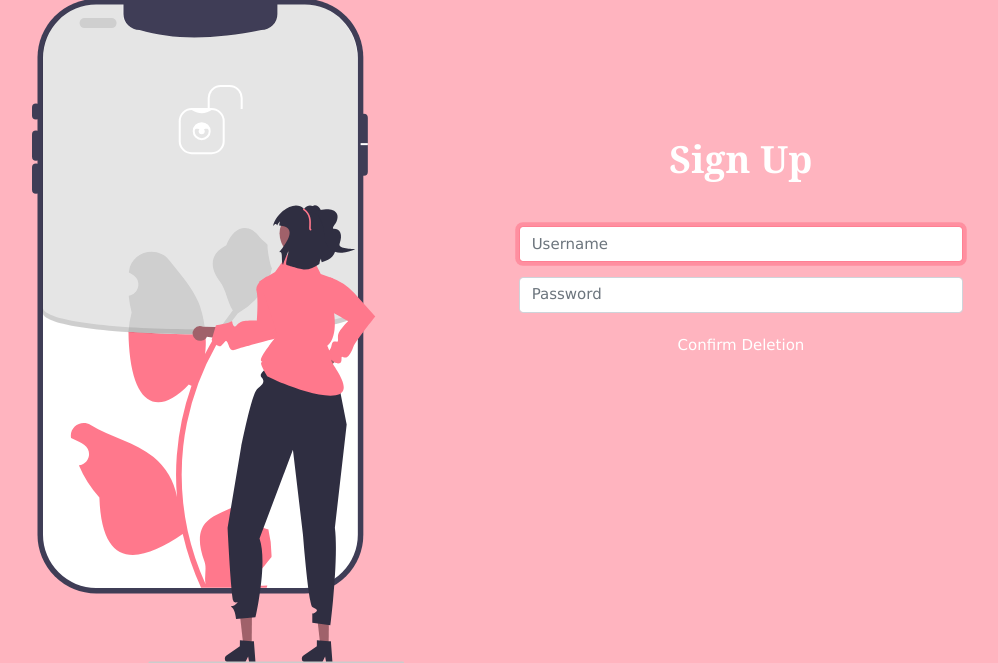
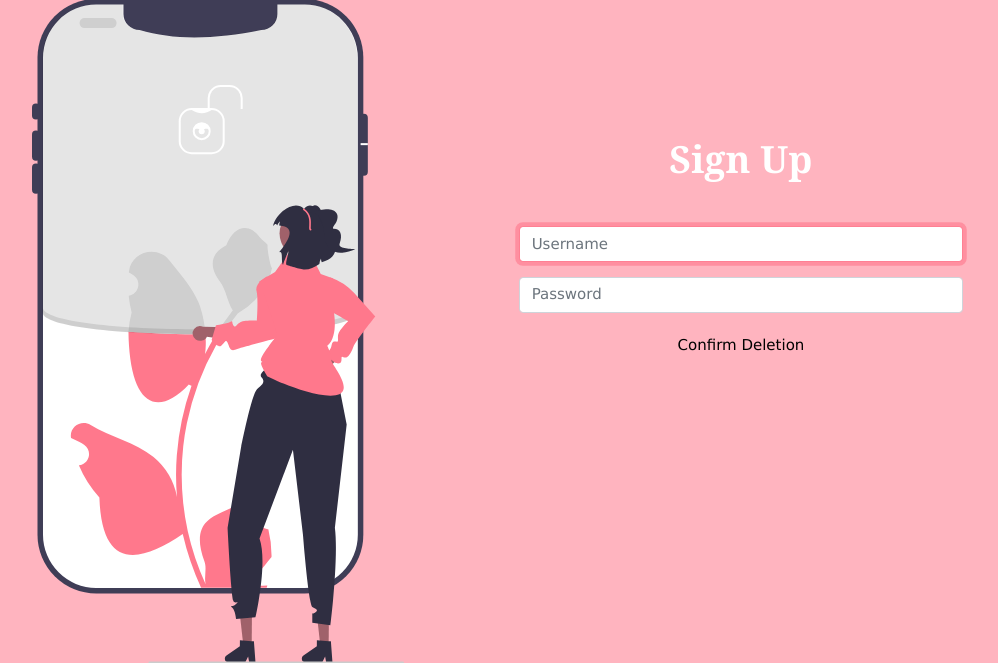
Before and after one commit to juberiya1ajaz/Ru_hacks, a Flask app: page /delete in a window 1280 px wide. Shown: the part 163-826 px from the top of the page, without its empty margins (225-1223 px from the left). Run offline with Flask 2, Linux system fonts and the light colour scheme; some libraries are stand-ins or nearby versions.

Commit message:
uodated styles and delete.html

```diff
--- a/static/styles.css
+++ b/static/styles.css
@@ -75,7 +75,7 @@ border-radius:5px
   }
 }
 .btn{
-  color: white !important;
+  color: black!important;
 }
 
 /* BEGIN CARD DESIGN */
```
